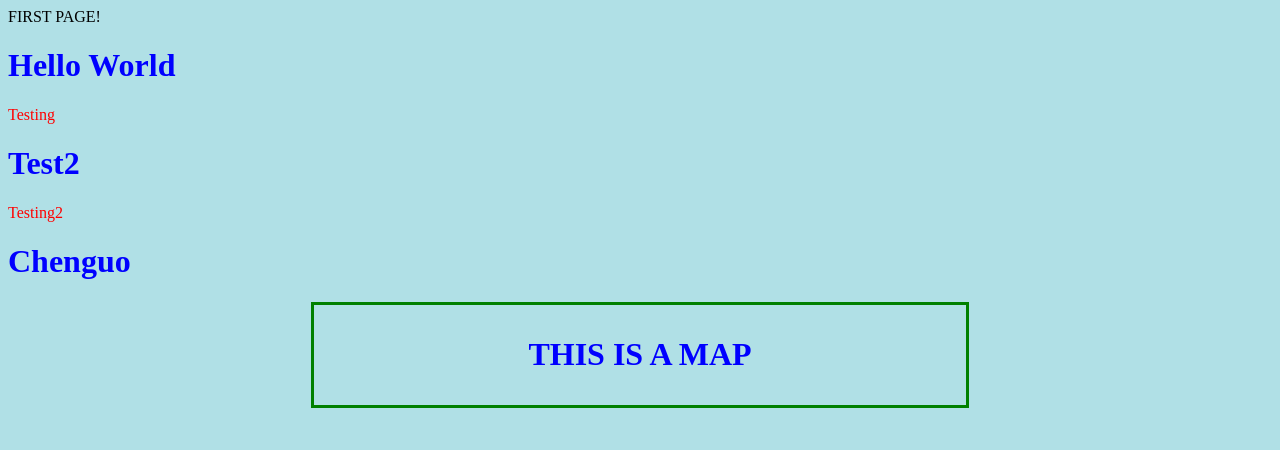
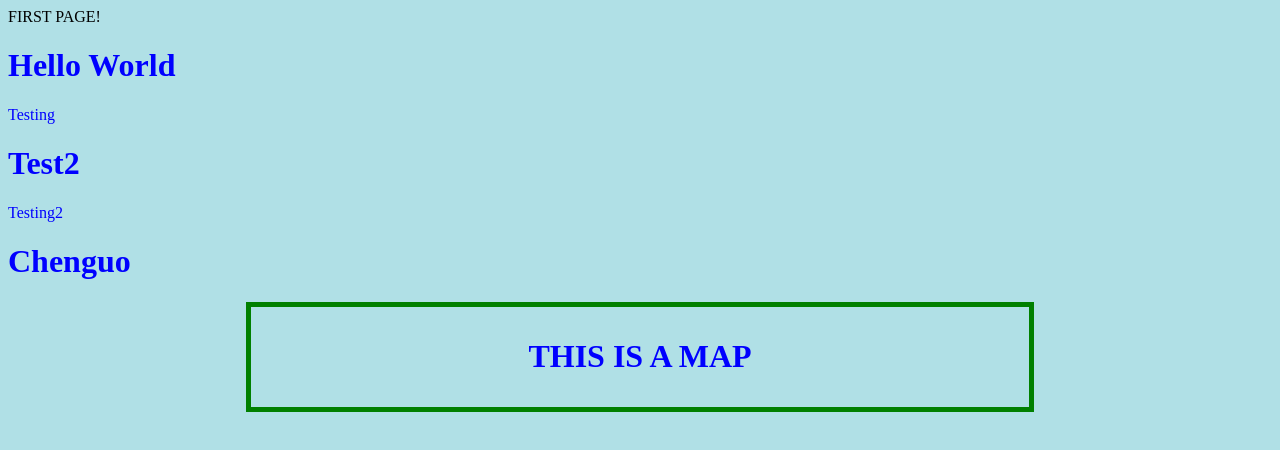
Before and after one commit to figtree2/Hackathon, a website: page templates/index.html in a window 1280 px wide. Drawn offline with Linux system fonts and the light colour scheme.

Commit message:
cetnered

```diff
--- a/static/css/styles.css
+++ b/static/css/styles.css
@@ -1,7 +1,7 @@
 .centerMap {
     margin: auto;
-    width: 50%;
-    border: 3px solid green;
+    width: 60%;
+    border: 5px solid green;
     padding: 10px;
     text-align: center;
 }
@@ -12,5 +12,5 @@ h1 {
     color: blue;
 }
 p {
-    color: red;
+    color: blue;
 }
```
